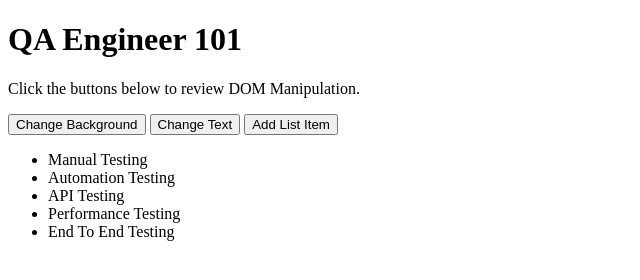
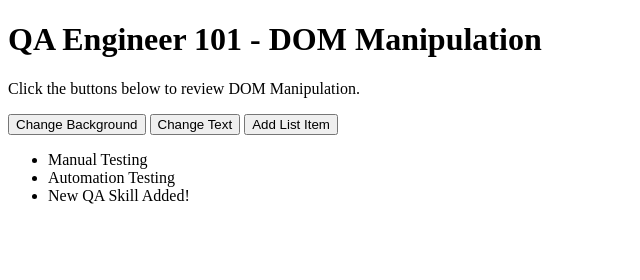
Before and after one commit to dajat/30-Days-To-Automation, a plain HTML site: page Day9_DOM_Manipulation/index.html in a window 1280 px wide. Both pictures are taken after a click on the button "Add List Item". Shown: the whole page, without its empty margins (0-640 px from the left). Drawn offline with Linux system fonts and the light colour scheme.

Commit message:
Add Day 9 work

```diff
--- a/Day9_DOM_Manipulation/index.html
+++ b/Day9_DOM_Manipulation/index.html
@@ -4,19 +4,16 @@
     <title>DOM Practice</title>
   </head>
   <body>
-    <h1 id="headerText">QA Engineer 101</h1>
+    <h1 id="headerText">QA Engineer 101 - DOM Manipulation</h1>
     <p id="paragraphText">Click the buttons below to review DOM Manipulation.</p>
 
     <button id="changeColorBtn">Change Background</button>
     <button id="changeTextBtn">Change Text</button>
     <button id="addItemBtn">Add List Item</button>
 
-    <ul id="TypesofQATestingList">
+    <ul id="QATestingList">
       <li>Manual Testing</li>
       <li>Automation Testing</li>
-      <li>API Testing</li>
-      <li>Performance Testing</li>
-      <li>End To End Testing</li>
     </ul>
 
     <script src="script.js"></script>
--- a/Day9_DOM_Manipulation/script.js
+++ b/Day9_DOM_Manipulation/script.js
@@ -4,9 +4,9 @@ document.addEventListener("DOMContentLoaded", () => {
   const changeColorBtn = document.getElementById("changeColorBtn");
   const changeTextBtn = document.getElementById("changeTextBtn");
   const addItemBtn = document.getElementById("addItemBtn");
-  const TypesofQATestingList = document.querySelector("#TypesofQATestingList");
+  const QATestingList = document.querySelector("#QATestingList");
 
-  const colors = ["#A3D9FF", "#FFB6C1", "#B19CD9", "#A0E7E5"];
+  const colors = ["#A3D9FF", "#FFB6C1", "#B19CD9", "#A0E7E5", "rgba(117, 18, 171, 0.27)"];
   const messages = [
     "You are learning QA Automation with consistent practice!",
     "Keep pushing you'll get better with Automation each day 💪",
@@ -29,6 +29,6 @@ document.addEventListener("DOMContentLoaded", () => {
   addItemBtn.addEventListener("click", () => {
     const newItem = document.createElement("li");
     newItem.textContent = "New QA Skill Added!";
-    qaList.appendChild(newItem);
+    QATestingList.appendChild(newItem);
   });
 });
```
